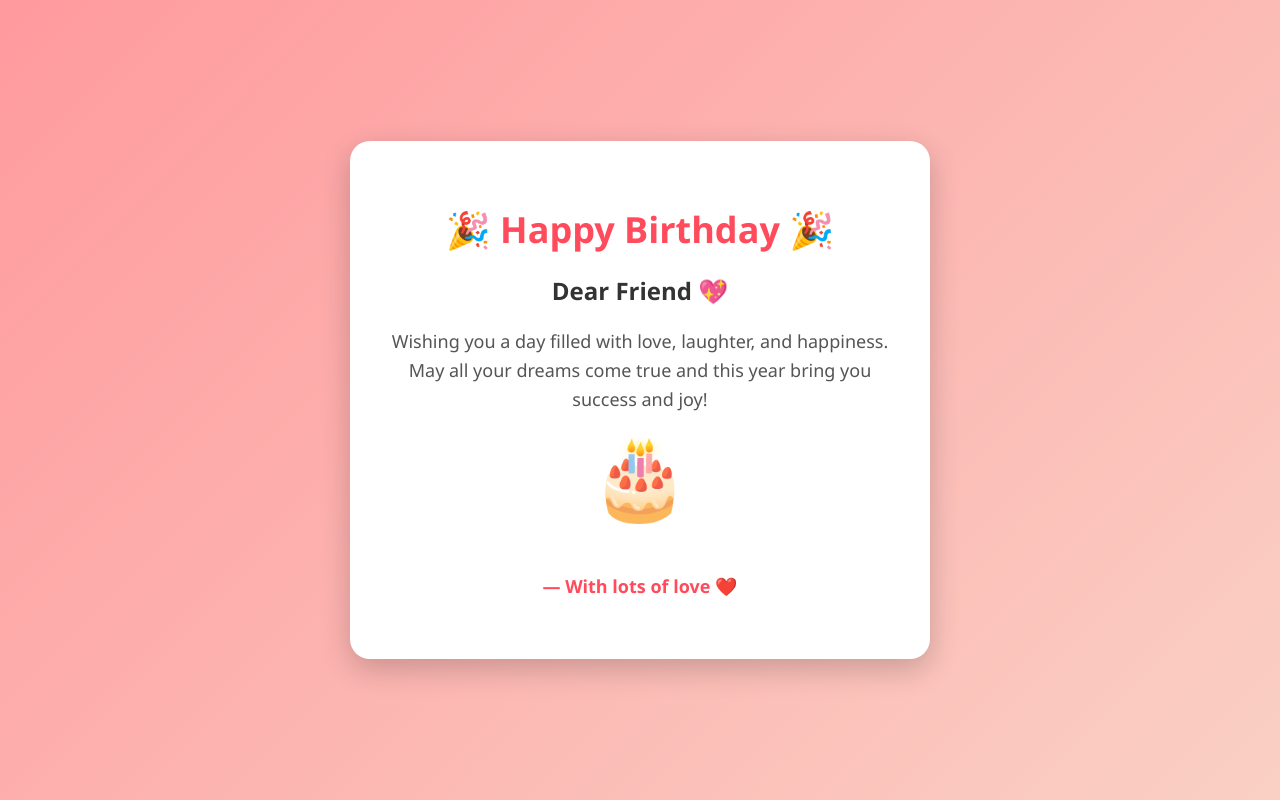
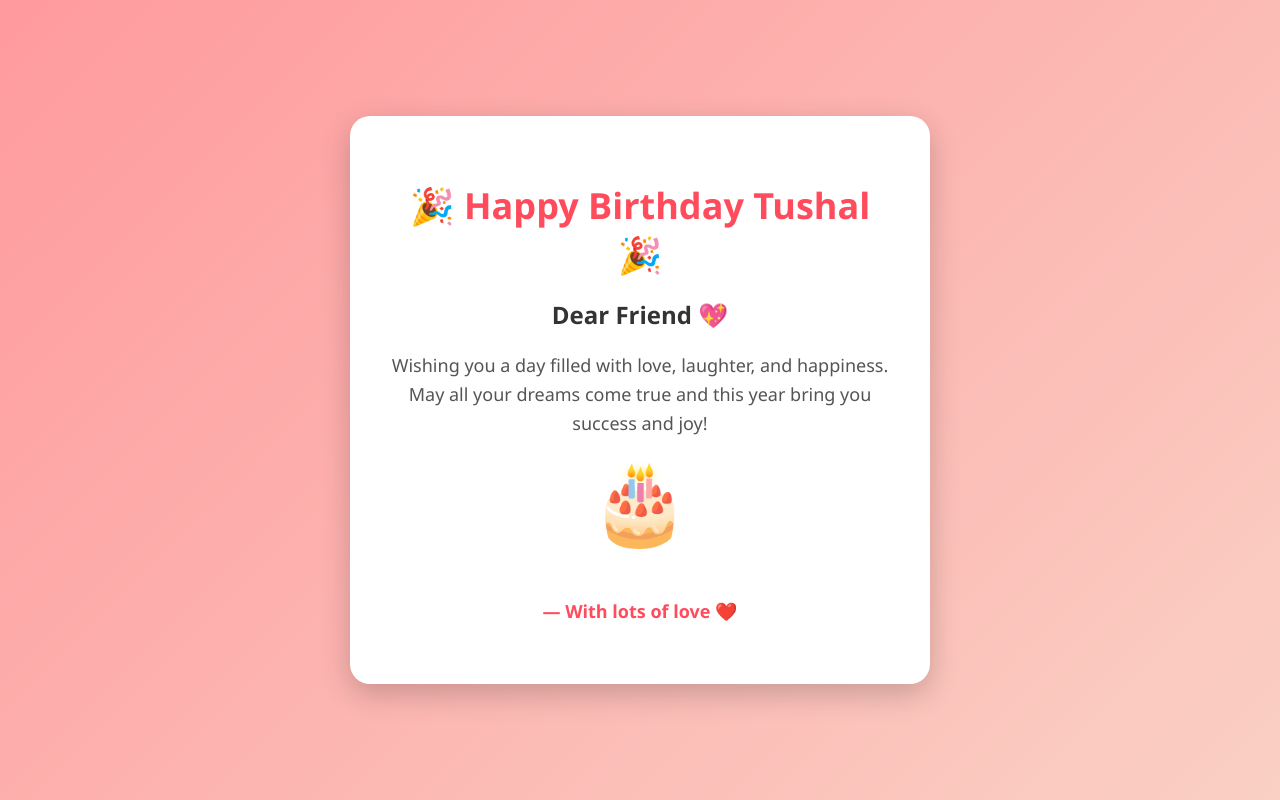
Before and after one commit to berserek20/birthday, a plain HTML site: page index.html in a window 1280 px wide. Drawn offline with Linux system fonts and the light colour scheme.

Commit message:
Second commit

```diff
--- a/index.html
+++ b/index.html
@@ -7,7 +7,7 @@
 </head>
 <body>
     <div class="container">
-        <h1>🎉 Happy Birthday 🎉</h1>
+        <h1>🎉 Happy Birthday Tushal🎉</h1>
         <h2>Dear Friend 💖</h2>
         <p>
             Wishing you a day filled with love, laughter, and happiness.
```
